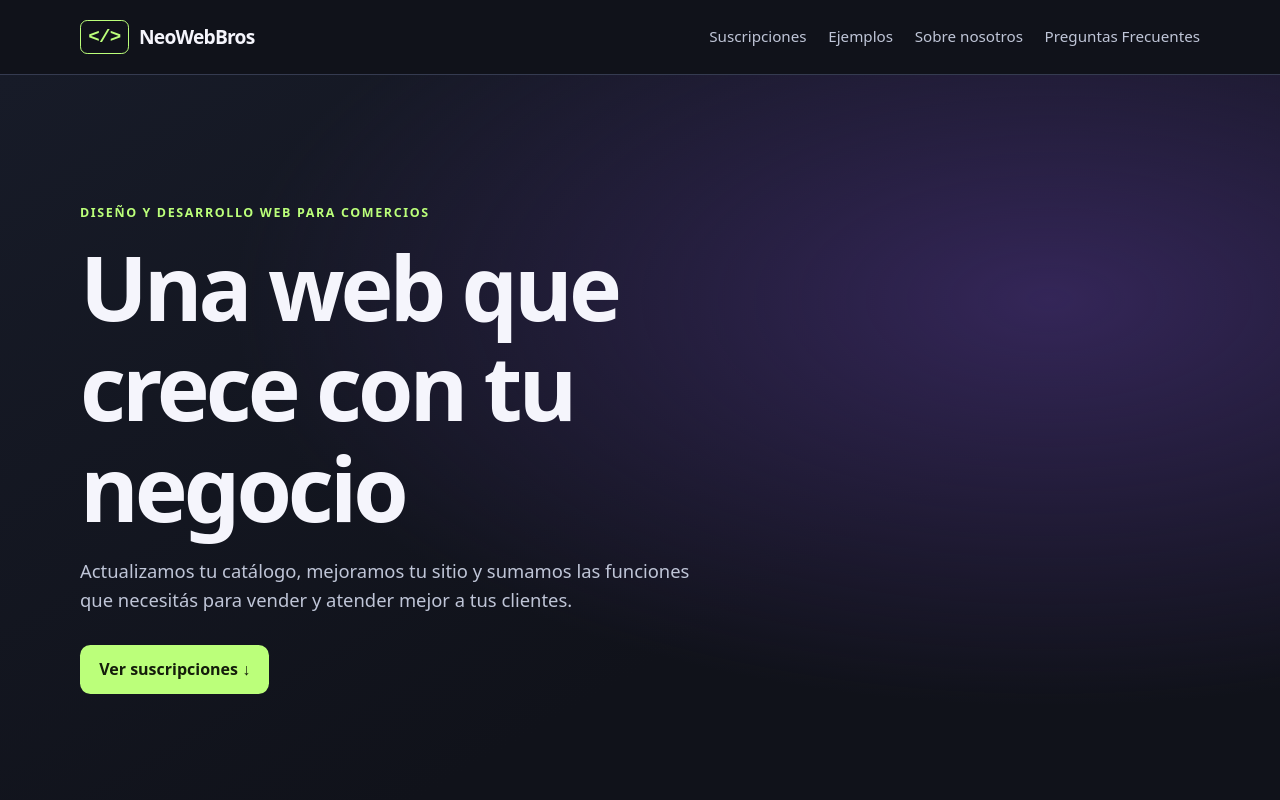
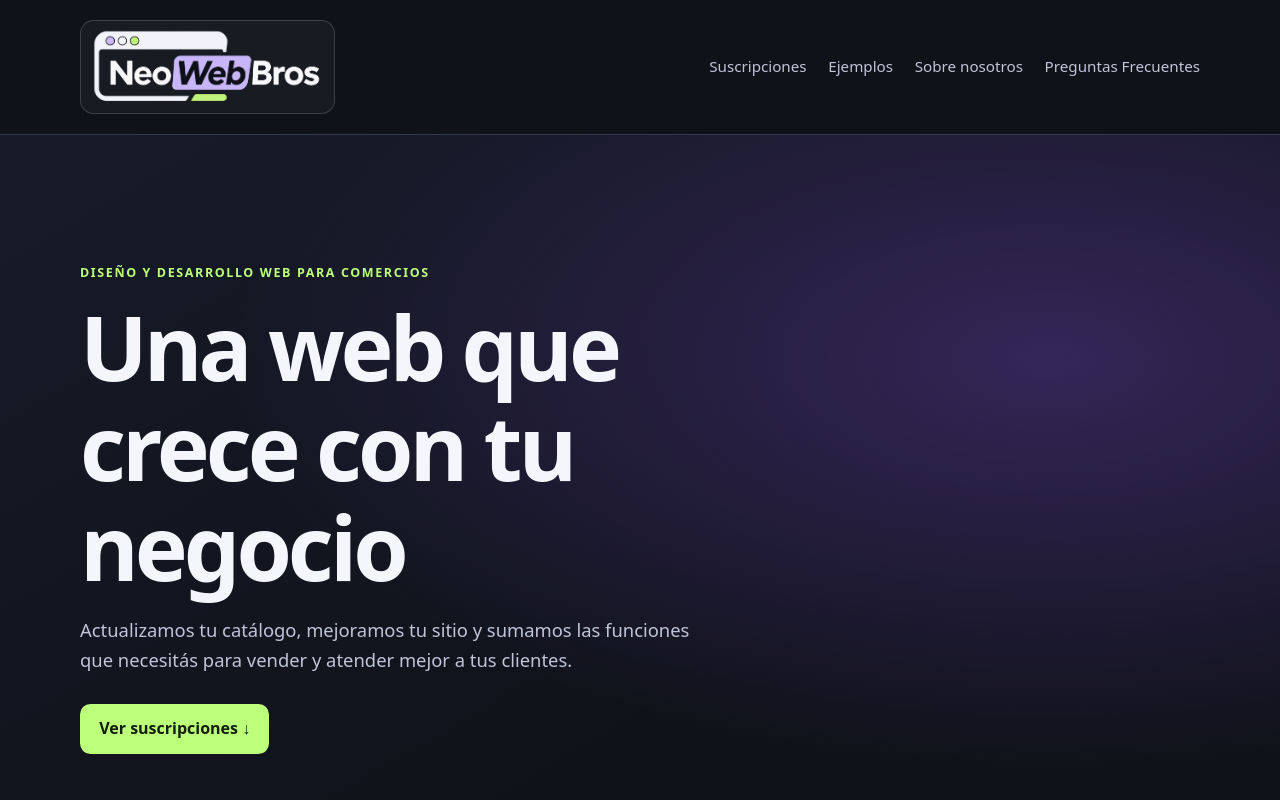
Before and after one commit to KrakeHyrde/NeoWebBros, a plain HTML site: page index.html in a window 1280 px wide. Shown: the top 800 px of the page. Drawn offline with Linux system fonts and the light colour scheme.

Commit message:
creo logo, banner y los agrego al index

```diff
--- a/css/main.css
+++ b/css/main.css
@@ -62,12 +62,30 @@ a {
   text-decoration: none;
 }
 
-.brand-mark {
-  padding: .05rem .45rem;
-  border: 1px solid var(--accent);
-  border-radius: .45rem;
-  color: var(--accent);
-  font-family: monospace;
+.header-brand {
+  flex: 0 0 auto;
+  max-width: 100%;
+  padding: .45rem .65rem;
+  border: 1px solid rgba(255, 255, 255, .16);
+  border-radius: .85rem;
+  background: rgba(255, 255, 255, .04);
+  line-height: 0;
+  transition: background-color .2s ease, border-color .2s ease, box-shadow .2s ease, transform .2s ease;
+}
+
+.header-brand:hover {
+  background: rgba(255, 255, 255, .07);
+  border-color: var(--lavender);
+  box-shadow: 0 .65rem 1.8rem rgba(0, 0, 0, .25);
+  transform: translateY(-2px);
+}
+
+.brand-logo {
+  display: block;
+  width: clamp(11rem, 20vw, 14.5rem);
+  max-width: 100%;
+  height: auto;
+  object-fit: contain;
 }
 
 nav ul {
@@ -842,6 +860,18 @@ footer {
 }
 
 @media (max-width: 44rem) {
+  .header-inner {
+    align-items: flex-start;
+  }
+
+  .brand-logo {
+    width: min(13rem, 68vw);
+  }
+
+  .site-header nav {
+    width: 100%;
+  }
+
   .plan-grid, .addon {
     grid-template-columns: 1fr;
   }
--- a/index.html
+++ b/index.html
@@ -5,16 +5,18 @@
     <meta name="viewport" content="width=device-width, initial-scale=1" />
     <meta name="description" content="Mantenimiento, desarrollo web y publicidad digital para comercios. Conocé los planes de NeoWebBros." />
     <meta name="color-scheme" content="dark" />
+    <link rel="icon" type="image/svg+xml" href="public/neowebbros-concepto-2.svg" />
+    <link rel="icon" type="image/x-icon" href="public/neowebbros-favicon.ico" />
+    <link rel="apple-touch-icon" href="public/neowebbros-concepto-2.png" />
     <title>NeoWebBros | Planes web para comercios</title>
     <link rel="stylesheet" href="css/main.css" />
   </head>
   <body id="inicio">
     <header class="site-header">
       <div class="container header-inner">
-        <a class="brand" href="#inicio">
-          <span class="brand-mark" aria-hidden="true">&lt;/&gt;</span>
-        NeoWebBros
-      </a>
+        <a class="brand header-brand" href="#inicio">
+          <img class="brand-logo" src="public/neowebbros-concepto-3.png" width="1000" height="300" alt="NeoWebBros — Diseño y desarrollo web" />
+        </a>
         <nav aria-label="Navegación principal">
           <ul>
             <li>
```
Also changed, not shown: public/neowebbros-concepto-2.ico (added), public/neowebbros-concepto-2.png (added), public/neowebbros-concepto-2.svg (added), public/neowebbros-concepto-3.png (added), public/neowebbros-concepto-3_original.png (added), public/neowebbros-favicon.ico (added), 2 other files.
